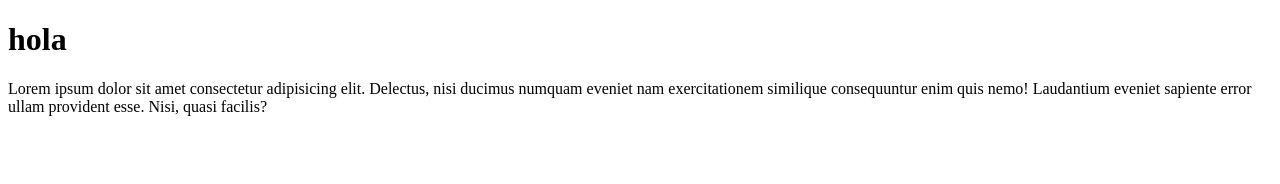
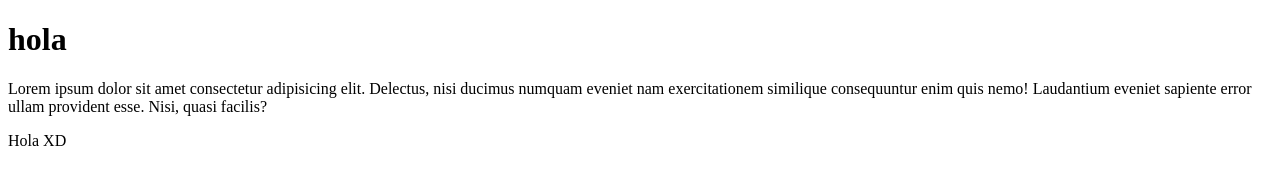
Before and after one commit to lblandono782/repoPrueba, a plain HTML site: page proyectoweb/components/index.html in a window 1280 px wide. Drawn offline with Linux system fonts and the light colour scheme.

Commit message:
Update index.html

```diff
--- a/proyectoweb/components/index.html
+++ b/proyectoweb/components/index.html
@@ -15,4 +15,5 @@
     nemo! Laudantium eveniet sapiente error ullam provident esse. Nisi, quasi
     facilis?
   </p>
+  <p>Hola XD</p>
 </html>
```
